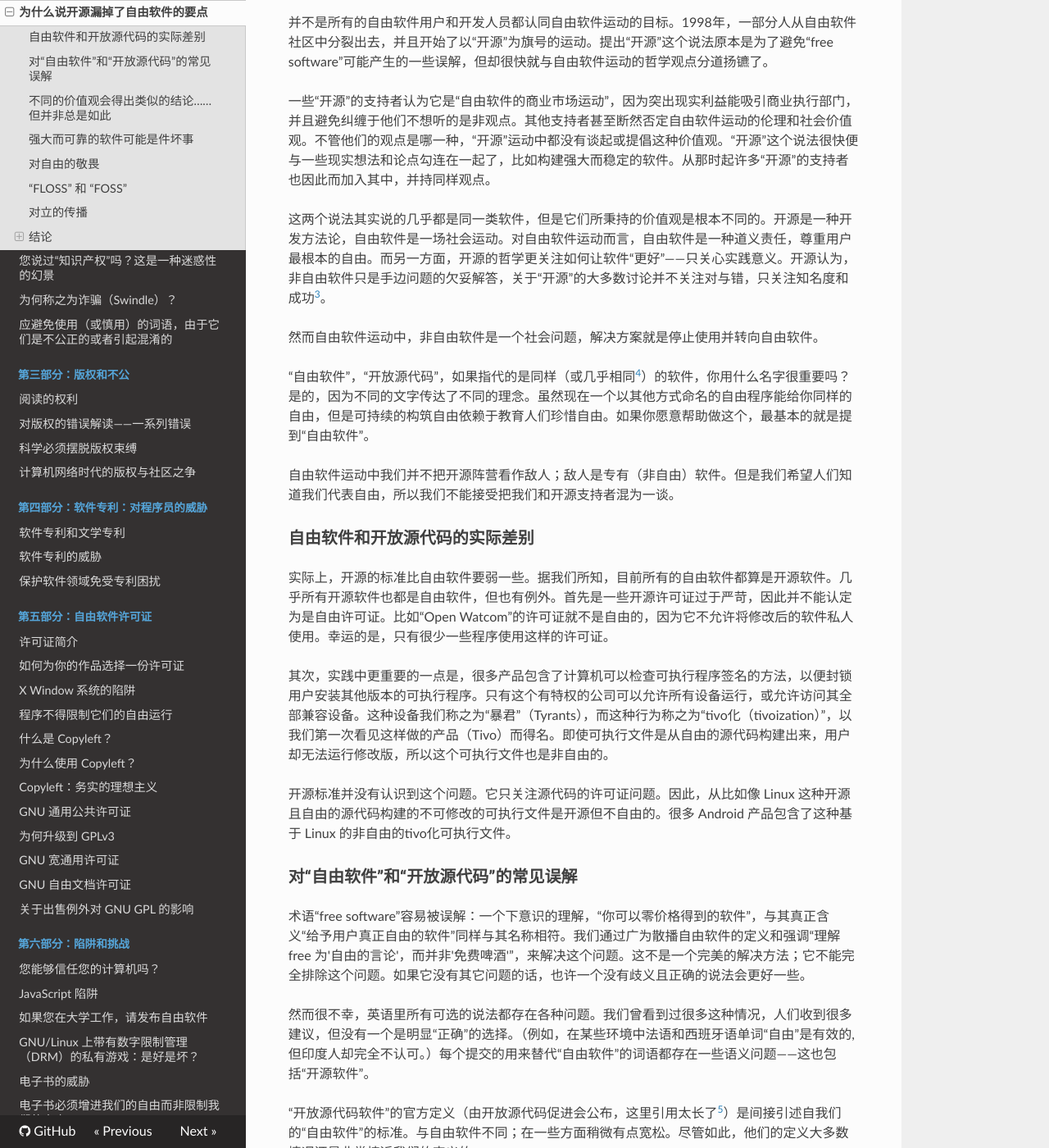
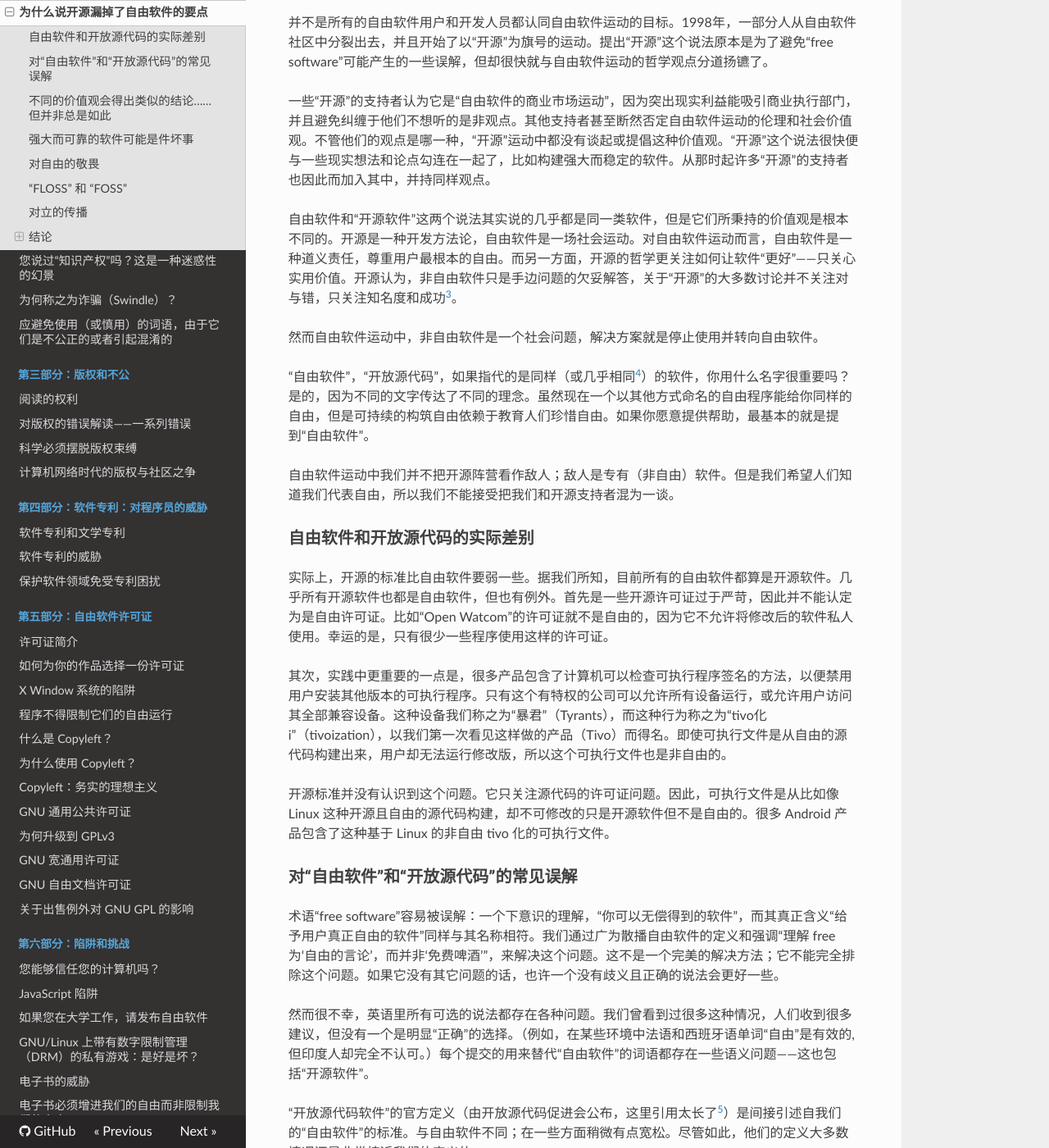
Before and after one commit to beijinglug/fsfs-zh, an MkDocs documentation site: the page built from docs/open-source-misses-the-point.md, in a window 1280 px wide and 1400 px high, scrolled down 699 px. Shown: the whole window at 82% size. Built offline with MkDocs 1.6.1, drawn with Linux system fonts in a browser that asks for light colours; nearby versions of some CDN libraries; old or Windows-style settings are respelled for this version of MkDocs; some of the changed text lies outside the part shown.

Commit message:
detail proofread open-source-misses-the-point

```diff
--- a/docs/open-source-misses-the-point.md
+++ b/docs/open-source-misses-the-point.md
@@ -15,11 +15,11 @@
 
 一些“开源”的支持者认为它是“自由软件的商业市场运动”，因为突出现实利益能吸引商业执行部门，并且避免纠缠于他们不想听的是非观点。其他支持者甚至断然否定自由软件运动的伦理和社会价值观。不管他们的观点是哪一种，“开源”运动中都没有谈起或提倡这种价值观。“开源”这个说法很快便与一些现实想法和论点勾连在一起了，比如构建强大而稳定的软件。从那时起许多“开源”的支持者也因此而加入其中，并持同样观点。
 
-这两个说法其实说的几乎都是同一类软件，但是它们所秉持的价值观是根本不同的。开源是一种开发方法论，自由软件是一场社会运动。对自由软件运动而言，自由软件是一种道义责任，尊重用户最根本的自由。而另一方面，开源的哲学更关注如何让软件“更好”——只关心实践意义。开源认为，非自由软件只是手边问题的欠妥解答，关于“开源”的大多数讨论并不关注对与错，只关注知名度和成功[^open-3]。
+自由软件和“开源软件”这两个说法其实说的几乎都是同一类软件，但是它们所秉持的价值观是根本不同的。开源是一种开发方法论，自由软件是一场社会运动。对自由软件运动而言，自由软件是一种道义责任，尊重用户最根本的自由。而另一方面，开源的哲学更关注如何让软件“更好”——只关心实用价值。开源认为，非自由软件只是手边问题的欠妥解答，关于“开源”的大多数讨论并不关注对与错，只关注知名度和成功[^open-3]。
 
 然而自由软件运动中，非自由软件是一个社会问题，解决方案就是停止使用并转向自由软件。
 
-“自由软件”，“开放源代码”，如果指代的是同样（或几乎相同[^open-4]）的软件，你用什么名字很重要吗？是的，因为不同的文字传达了不同的理念。虽然现在一个以其他方式命名的自由程序能给你同样的自由，但是可持续的构筑自由依赖于教育人们珍惜自由。如果你愿意帮助做这个，最基本的就是提到“自由软件”。
+“自由软件”，“开放源代码”，如果指代的是同样（或几乎相同[^open-4]）的软件，你用什么名字很重要吗？是的，因为不同的文字传达了不同的理念。虽然现在一个以其他方式命名的自由程序能给你同样的自由，但是可持续的构筑自由依赖于教育人们珍惜自由。如果你愿意提供帮助，最基本的就是提到“自由软件”。
 
 自由软件运动中我们并不把开源阵营看作敌人；敌人是专有（非自由）软件。但是我们希望人们知道我们代表自由，所以我们不能接受把我们和开源支持者混为一谈。
 
@@ -27,13 +27,13 @@
 
 实际上，开源的标准比自由软件要弱一些。据我们所知，目前所有的自由软件都算是开源软件。几乎所有开源软件也都是自由软件，但也有例外。首先是一些开源许可证过于严苛，因此并不能认定为是自由许可证。比如“Open Watcom”的许可证就不是自由的，因为它不允许将修改后的软件私人使用。幸运的是，只有很少一些程序使用这样的许可证。
 
-其次，实践中更重要的一点是，很多产品包含了计算机可以检查可执行程序签名的方法，以便封锁用户安装其他版本的可执行程序。只有这个有特权的公司可以允许所有设备运行，或允许访问其全部兼容设备。这种设备我们称之为“暴君”（Tyrants），而这种行为称之为“tivo化（tivoization）”，以我们第一次看见这样做的产品（Tivo）而得名。即使可执行文件是从自由的源代码构建出来，用户却无法运行修改版，所以这个可执行文件也是非自由的。
+其次，实践中更重要的一点是，很多产品包含了计算机可以检查可执行程序签名的方法，以便禁用用户安装其他版本的可执行程序。只有这个有特权的公司可以允许所有设备运行，或允许用户访问其全部兼容设备。这种设备我们称之为“暴君”（Tyrants），而这种行为称之为“tivo化i”（tivoization），以我们第一次看见这样做的产品（Tivo）而得名。即使可执行文件是从自由的源代码构建出来，用户却无法运行修改版，所以这个可执行文件也是非自由的。
 
-开源标准并没有认识到这个问题。它只关注源代码的许可证问题。因此，从比如像 Linux 这种开源且自由的源代码构建的不可修改的可执行文件是开源但不自由的。很多 Android 产品包含了这种基于 Linux 的非自由的tivo化可执行文件。
+开源标准并没有认识到这个问题。它只关注源代码的许可证问题。因此，可执行文件是从比如像 Linux 这种开源且自由的源代码构建，却不可修改的只是开源软件但不是自由的。很多 Android 产品包含了这种基于 Linux 的非自由 tivo 化的可执行文件。
 
 ### 对“自由软件”和“开放源代码”的常见误解
 
-术语“free software”容易被误解：一个下意识的理解，“你可以零价格得到的软件”，与其真正含义“给予用户真正自由的软件”同样与其名称相符。我们通过广为散播自由软件的定义和强调“理解 free 为'自由的言论'，而并非'免费啤酒'”，来解决这个问题。这不是一个完美的解决方法；它不能完全排除这个问题。如果它没有其它问题的话，也许一个没有歧义且正确的说法会更好一些。
+术语“free software”容易被误解：一个下意识的理解，“你可以无偿得到的软件”，而其真正含义“给予用户真正自由的软件”同样与其名称相符。我们通过广为散播自由软件的定义和强调“理解 free 为‘自由的言论’，而并非‘免费啤酒’”，来解决这个问题。这不是一个完美的解决方法；它不能完全排除这个问题。如果它没有其它问题的话，也许一个没有歧义且正确的说法会更好一些。
 
 然而很不幸，英语里所有可选的说法都存在各种问题。我们曾看到过很多这种情况，人们收到很多建议，但没有一个是明显“正确”的选择。（例如，在某些环境中法语和西班牙语单词“自由”是有效的,但印度人却完全不认可。）每个提交的用来替代“自由软件”的词语都存在一些语义问题——这也包括“开源软件”。
 
@@ -41,7 +41,7 @@
 
 然而，“开源软件”这个概念表面的意思是“你可以看源代码”，因此多数人似乎都把这当作它的真正意义。这个标准比自由软件更脆弱，甚至比开源的官方定义都脆弱。这样就包括了很多既不自由也不开源的软件。
 
-由于“开放源代码”的表面含义并非拥护者们所设想的，结果大多数人曲解了这个说法。以下是撰稿人 Neal Stephenson 所定义的“开源”：“Linux 是‘开源’软件的意思，简单地说，就是任何人都可以得到源代码的副本。[^open-6]”我并不认为他有意抵触或者争论官方的定义。我想他只是用了英语的习俗来提出开源的含义。堪萨斯洲曾经发表过类似的定义：“使用开源软件(OSS)。开源软件是源代码可自由、公开使用的软件，但特定的许可证规定了人们可以用代码做些什么[^open-7]”。
+由于“开放源代码”的表面含义并非拥护者们所设想的，结果大多数人曲解了这个说法。以下是撰稿人 Neal Stephenson 所定义的“开源”：“Linux 是‘开源’软件的意思，简单地说，就是任何人都可以得到源代码的副本[^open-6]。”我并不认为他有意抵触或者争论官方的定义。我想他只是用了英语的习俗来提出开源的含义。堪萨斯洲曾经发表过类似的定义：“使用开源软件（OSS）。开源软件是源代码可自由、公开使用的软件，但特定的许可证规定了人们可以用代码做些什么[^open-7]”。
 
 《纽约时报》的一篇文章引申了开源的意思，认为开源就是让用户做测试[^open-8]——让一小部分用户测试产品的早期版本并给出反馈——而这已经是专有软件数十年来一直在做的事情。
 
```
Also changed, not shown: other parts of docs/open-source-misses-the-point.md (+4 -3 lines).
